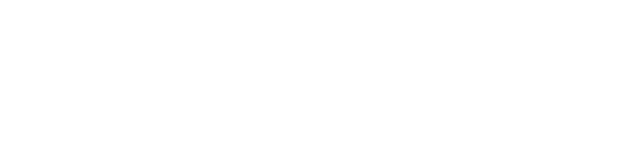
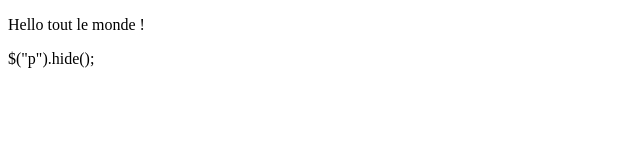
Before and after one commit to progtrain/JS_jQuery, a plain HTML site: page Exercices/Squelette/index.html in a window 1280 px wide. Shown: the whole page, without its empty margins (0-640 px from the left). Drawn offline with Linux system fonts and the light colour scheme.

Commit message:
PDufrenoy

```diff
--- a/Exercices/Squelette/index.html
+++ b/Exercices/Squelette/index.html
@@ -8,7 +8,9 @@
 </head>
 <body>
 
-	<!-- Code html -->
+	<p> Hello tout le monde !</p>
+
+	$("p").hide();
 
 <script src="assets\js\jquery-3.6.1.min.js"></script>
 <script>
```
